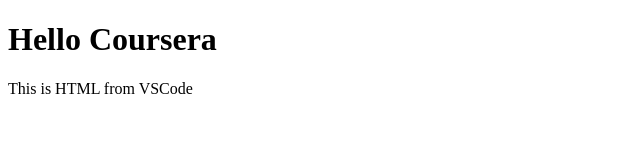
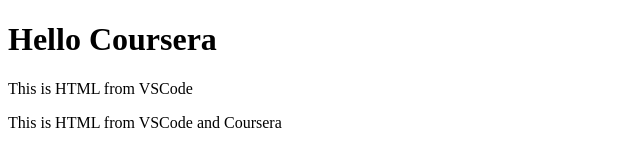
Before and after one commit to a-als/coursera_webdev, a plain HTML site: page site/index.html in a window 1280 px wide. Shown: the whole page, without its empty margins (0-640 px from the left). Drawn offline with Linux system fonts and the light colour scheme.

Commit message:
edited index.html

```diff
--- a/site/index.html
+++ b/site/index.html
@@ -8,5 +8,6 @@
 <body>
     <h1>Hello Coursera</h1>
     <p>This is HTML from VSCode</p>
+    <p>This is HTML from VSCode and Coursera</p>
 </body>
 </html>
```
